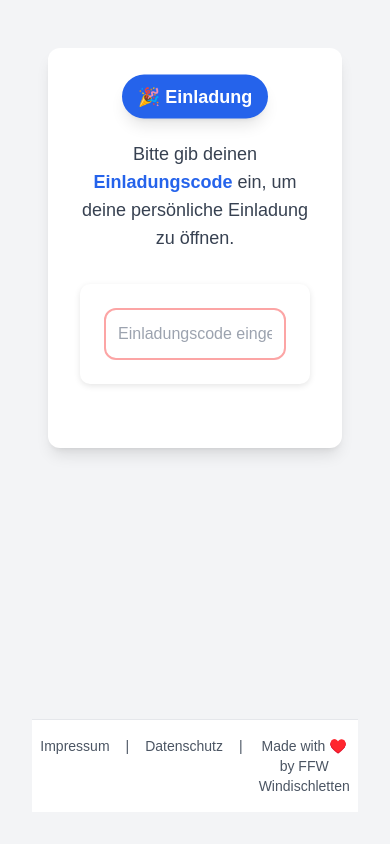
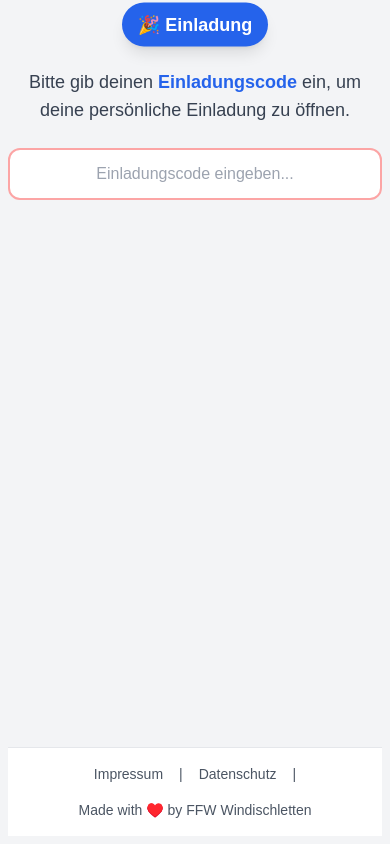
Before and after one commit to BassdoxXx/simple_invites, a Flask app: page / in a window 390 px wide. Run offline with Flask 3, Linux system fonts and the light colour scheme; some libraries are stand-ins or nearby versions.

Commit message:
fixed layout

```diff
--- a/app/static/css/styles.css
+++ b/app/static/css/styles.css
@@ -1,6 +1,7 @@
 body {
     font-family: Arial, sans-serif;
-    padding: 2rem;
+    padding: 0.5rem; /* removed 2rem to use full screen width */
+    margin: 0; /* ensure no default body margin */
     background-color: #f5f5f5;
 }
 
@@ -54,3 +55,16 @@
     background-color: #f8d7da;
     color: #721c24;
 }
+
+/* Mobile: forms should not be constrained or centered by global CSS */
+@media (max-width: 768px) {
+  form {
+    max-width: 100% !important;
+    width: 100% !important;
+    margin: 0 !important;
+    box-shadow: none;
+    border-radius: 0;
+    padding: 0; /* let Tailwind classes control inner spacing */
+    background: transparent; /* avoid double card backgrounds */
+  }
+}
--- a/app/templates/layout_admin.html
+++ b/app/templates/layout_admin.html
@@ -50,7 +50,7 @@
 
 {% block content %}
 <!-- Entfernt die container-Klasse und max-w-Beschränkungen -->
-<div class="w-full px-2 md:px-4 py-4">
+<div class="w-full px-0 md:px-4 py-4">
   {% block admin_content %}{% endblock %}
 </div>
 {% endblock %}
--- a/app/templates/layout_base.html
+++ b/app/templates/layout_base.html
@@ -73,12 +73,12 @@
     {% endif %}
   {% endwith %}
 
-  <!-- Ersetze die bestehende main-Zeile mit dieser breiteren Version: -->
-  <main class="flex-grow w-full mx-auto p-4">
+  <!-- Ersetze die bestehende main-Zeile mit einer mobilfreundlichen Version ohne Seitenränder -->
+  <main class="flex-grow w-full p-0 md:p-4">
     {% block content %}{% endblock %}
   </main>
   <footer class="bg-white border-t mt-8 py-4 text-sm text-center text-gray-600">
-    <div class="max-w-6xl mx-auto px-4 flex justify-center gap-4">
+    <div class="w-full px-0 md:px-4 flex justify-center gap-4 flex-wrap">
       <a href="https://www.ffw-windischletten.de/impressum/" class="hover:underline">Impressum</a>
       <span>|</span>
       <a href="https://www.ffw-windischletten.de/datenschutz/" class="hover:underline">Datenschutz</a>
--- a/app/templates/layout_guest.html
+++ b/app/templates/layout_guest.html
@@ -21,7 +21,7 @@
   </div>
 {% endif %}
 
-<main class="max-w-xl mx-auto bg-white shadow-lg rounded-xl p-8">
+<main class="w-full p-0 md:p-4">
     {% block guest_content %}{% endblock %}
 </main>
 {% endblock %}
```
